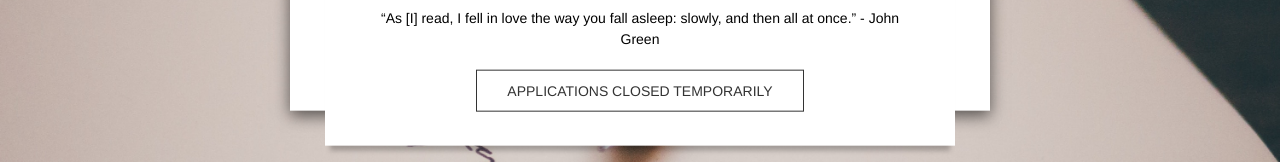
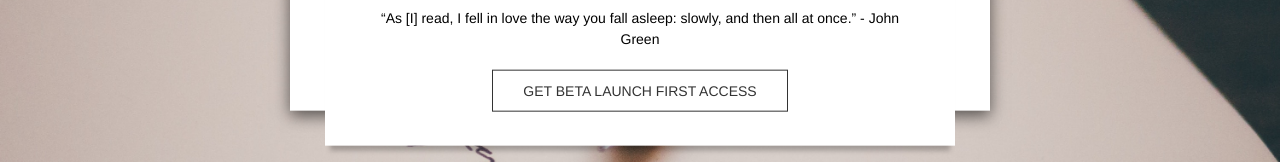
Before and after one commit to snkachchakaduge/blindloveletter.com, a plain HTML site: page index.html in a window 1280 px wide. Shown: the part 429-591 px from the top of the page. Drawn offline with Linux system fonts and the light colour scheme.

Commit message:
Hello
ok

```diff
--- a/index.html
+++ b/index.html
@@ -50,7 +50,7 @@
 					<br>
           			<p>“As [I] read, I fell in love the way you fall asleep: slowly, and then all at once.” - John Green</p>
 
-					<a class="btn-transperent">Applications Closed Temporarily</a>
+					<a class="btn-transperent" target = "_blank" href="https://blindloveletters.typeform.com/to/vaaeOV">Get Beta Launch First Access</a>
       </div>
 				</div>
 	    	</div>
```
